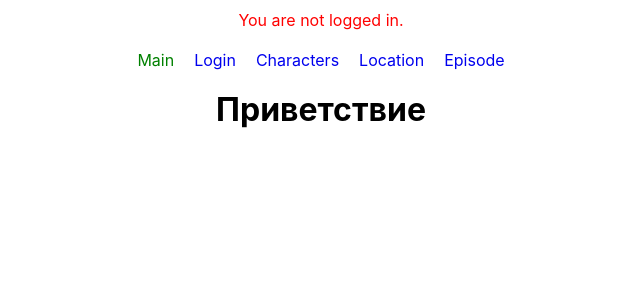
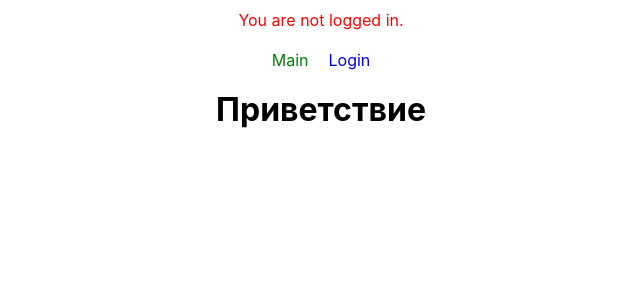
Before and after one commit to develengie/rick-and-morty-universe-app, a React (Vite) app: page / in a window 1280 px wide. Shown: the top 300 px of the page, without its empty margins (319-959 px from the left). Built offline with nearby package versions, Linux system fonts and the light colour scheme.

Commit message:
feat: created PrivateRoute

```diff
--- /dev/null
+++ b/src/app/components/common/PrivateRoute.tsx
@@ -0,0 +1,19 @@
+import { Navigate } from 'react-router-dom';
+import { useAuth } from '../../context/AuthProvider';
+import type { ReactNode } from 'react';
+
+interface PrivateRouteProps {
+    children: ReactNode;
+}
+
+const PrivateRoute = ({ children }: PrivateRouteProps) => {
+    const auth = useAuth();
+
+    if (!auth.user.email) {
+        return <Navigate to="/login" />;
+    }
+
+    return children;
+};
+
+export default PrivateRoute;
--- a/src/app/components/ui/Navigation/Navigation.tsx
+++ b/src/app/components/ui/Navigation/Navigation.tsx
@@ -1,9 +1,12 @@
 import { NavLink } from 'react-router-dom';
+import { useAuth } from '../../../context/AuthProvider';
 import { internalPaths } from '../../../static/internalPaths';
 import { categories } from '../../../static/categories';
 import './Navigation.scss';
 
 const Navigation = () => {
+    const auth = useAuth();
+
     return (
         <nav className="nav">
             <ul className="nav__list">
@@ -12,15 +15,21 @@ const Navigation = () => {
                         Main
                     </NavLink>
                 </li>
+                {!auth.user.email && (
                     <li className="nav__list-item">
                         <NavLink className="nav__link" to={internalPaths.login}>
                             Login
                         </NavLink>
                     </li>
+                )}
+                {auth.user.email && (
+                    <>
                         <li className="nav__list-item">
                             <NavLink
                                 className="nav__link"
-                        to={internalPaths.category(categories.characters)}
+                                to={internalPaths.category(
+                                    categories.characters
+                                )}
                             >
                                 Characters
                             </NavLink>
@@ -41,6 +50,8 @@ const Navigation = () => {
                                 Episode
                             </NavLink>
                         </li>
+                    </>
+                )}
             </ul>
         </nav>
     );
--- a/src/app/layouts/CategoriesLayout.tsx
+++ b/src/app/layouts/CategoriesLayout.tsx
@@ -1,7 +1,8 @@
 import { useParams } from 'react-router-dom';
+import PrivateRoute from '../components/common/PrivateRoute';
 import ElementDetailPage from '../components/pages/ElementDetailPage';
 import CategoryPage from '../components/pages/CategoryPage';
-import MainPage from '../components/pages/MainPage';
+import LoginPage from '../components/pages/LoginPage';
 import type { Category } from '../types/types';
 
 interface Params {
@@ -16,12 +17,16 @@ const CategoriesLayout = () => {
         <>
             {category ? (
                 id ? (
-                    <ElementDetailPage category={category} id={id} />
+                    <PrivateRoute>
+                        <ElementDetailPage category={category} id={id} />
+                    </PrivateRoute>
                 ) : (
-                    <CategoryPage category={category} />
+                    <PrivateRoute>
+                        <CategoryPage category={category} />
+                    </PrivateRoute>
                 )
             ) : (
-                <MainPage />
+                <LoginPage />
             )}
         </>
     );
```
Lines whose indentation alone changed are shown as unchanged.
